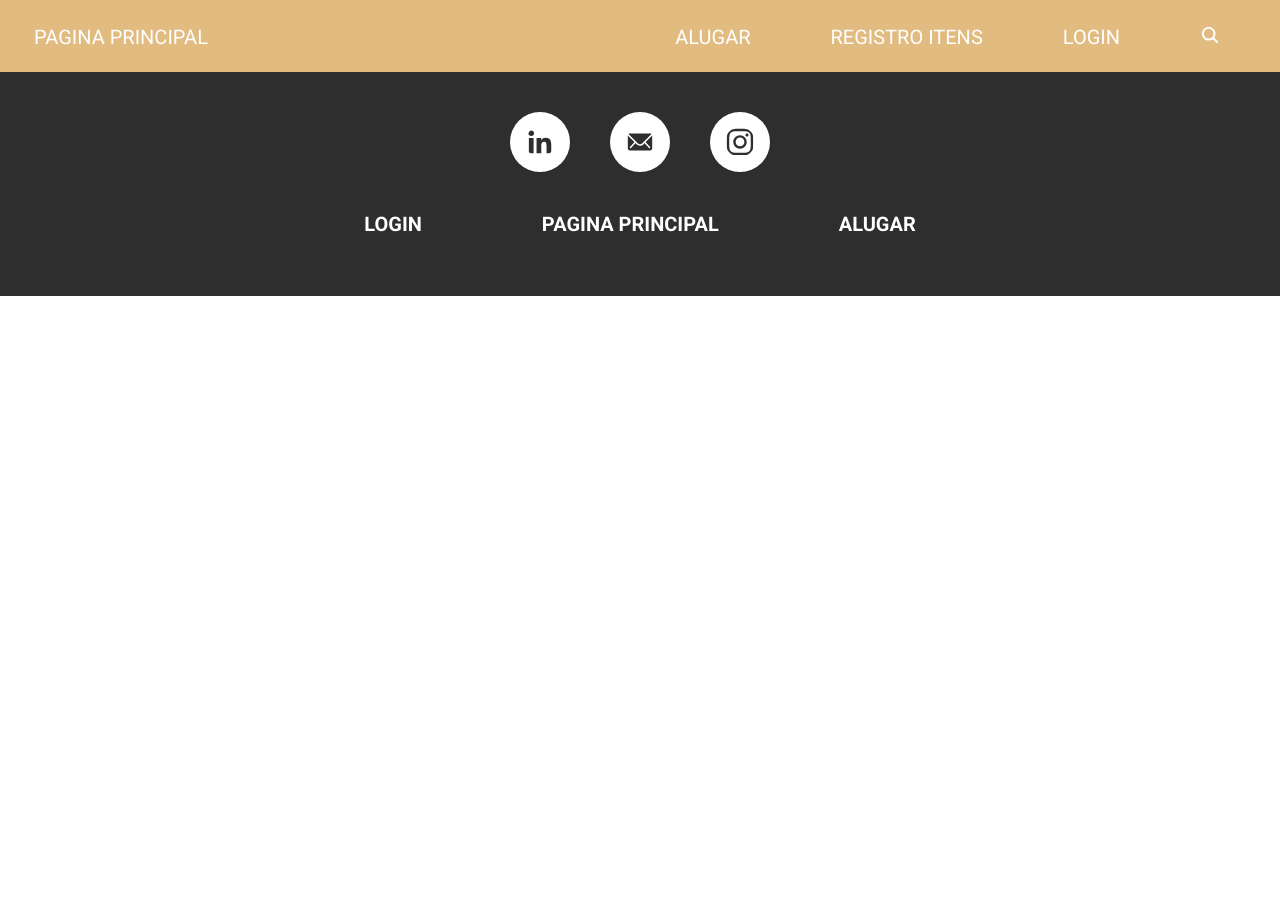
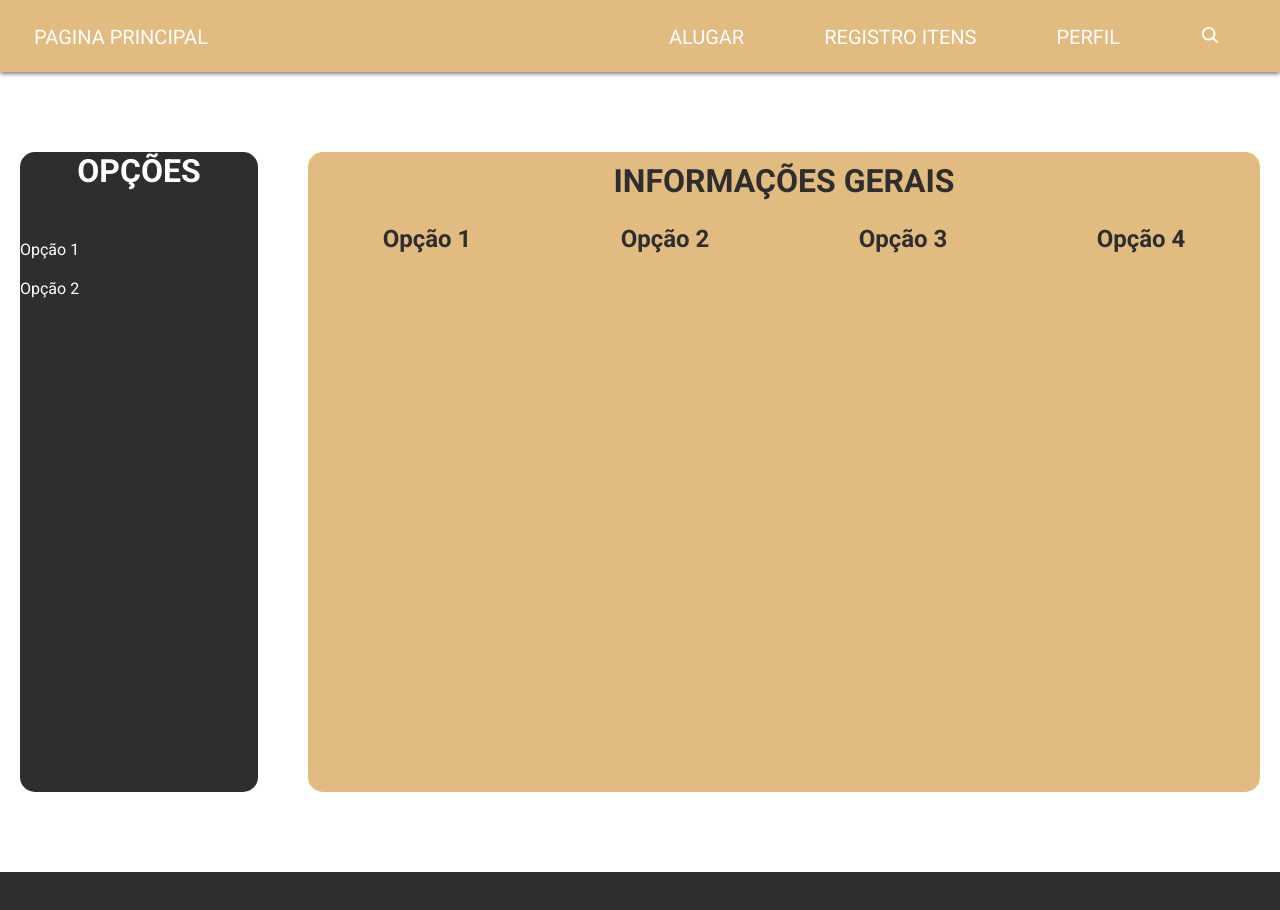
Before and after one commit to jhdh26/unreleased, a React (Vite) app: page /perfil in a window 1280 px wide. Shown: the top 910 px of the page. Before the commit the page ends 800 px from the top, so only its background shows below. Built offline with nearby package versions, Linux system fonts and the light colour scheme.

Commit message:
fix: add Perfil and att some routs

```diff
--- a/src/App.jsx
+++ b/src/App.jsx
@@ -1,26 +1,40 @@
-import { BrowserRouter, Routes, Route } from 'react-router-dom'
+import { BrowserRouter, Routes, Route, useLocation } from 'react-router-dom'
 import Header from './components/Header'
 import Login from './pages/Login'
 import Alugar from './pages/Alugar'
 import RegistroItens from './pages/RegistroItens'
 import Principal from './pages/Principal'
 import Footer from './components/Footer'
+import Perfil from './pages/Perfil'
+
+function Layout() {
+  const location = useLocation();
+
+  const hideHeaderFooter = location.pathname === '/';
+
+  return (
+    <div>
+      {!hideHeaderFooter && <Header />}
+      <Routes>
+        <Route path='/' element={<Login />} />
+        <Route path='registroitens' element={<RegistroItens />} />
+        <Route path='principal' element={<Principal />} />
+        <Route path='alugar' element={<Alugar />} />
+        <Route path='perfil' element={<Perfil/>} />
+      </Routes>
+      {!hideHeaderFooter && <Footer />}
+    </div>
+  );
+}
 
 function App() {
   return (
     <div className="App">
       <BrowserRouter>
-        <Header />
-        <Routes>
-          <Route path='/' element={<Principal/>}/>
-          <Route path='registroitens' element={<RegistroItens/>} />
-          <Route path='login' element={<Login />} />
-          <Route path='alugar' element={<Alugar />} />
-        </Routes>
-        <Footer/>
+        <Layout />
       </BrowserRouter>
     </div>
-  )
+  );
 }
 
-export default App
+export default App;
--- a/src/components/Button/index.jsx
+++ b/src/components/Button/index.jsx
@@ -1,10 +1,9 @@
 import './Button.css'
-import { useNavigate } from 'react-router-dom'
 
 const Button = (props) =>{
     return(
         <div className="main-button">
-            <button className='button' type='button' value='value'>{props.text}</button>
+            <button className='button' onClick={props.onClick} type='button' value='value'>{props.text}</button>
         </div>
     )
 }
--- a/src/components/Footer/Footer.css
+++ b/src/components/Footer/Footer.css
@@ -38,12 +38,13 @@
     padding: 40px;
 }
 
-.footer-text>h1 {
+.footer-text>a {
     font-size: 20px;
     color: white;
     text-transform: uppercase;
+    text-decoration: none;
 }
 
-.footer-text>h1:hover {
+.footer-text>a:hover {
     text-decoration: underline;
 }
--- a/src/components/Footer/index.jsx
+++ b/src/components/Footer/index.jsx
@@ -1,23 +1,50 @@
 import './Footer.css'
+
+import { Link } from 'react-router-dom';
 
 import { FaInstagram } from "react-icons/fa";
 import { IoIosMail } from "react-icons/io";
 import { BiLogoLinkedin } from "react-icons/bi";
+import { FaWhatsapp } from "react-icons/fa";
 
 const Footer = () => {
     return (
         <footer className='main-footer'>
             <div className="footer-icons">
-                <BiLogoLinkedin />
-                <IoIosMail />
-                <FaInstagram />
+                <a
+                    href='https://www.linkedin.com/in/joao-henrique-duarte-heindyk-5594621ba/'
+                    target="_blank"
+                    rel="noopener noreferrer"
+                >
+                    <BiLogoLinkedin />
+                </a>
+                <a
+                    href=''
+                    target="_blank"
+                    rel="noopener noreferrer"
+                >
+                    <IoIosMail />
+                </a>
+                <a
+                    href='https://www.instagram.com/heindyk_joao/'
+                    target="_blank"
+                    rel="noopener noreferrer"
+                >
+                    <FaInstagram />
+                </a>
+                <a
+                    href='https://wa.me/5541991316392'
+                    target="_blank"
+                    rel="noopener noreferrer"
+                >
+                    <FaWhatsapp />
+                </a>
             </div>
             <div className="footer-text">
-                <h1>Login</h1>
-                <h1>Pagina principal</h1>
-                <h1>Alugar</h1>
+                <Link to='/principal'>Home</Link>
+                <Link to='/alugar'>Alugar</Link>
+                <Link to='/perfil'>Perfil</Link>
             </div>
-            <h1></h1>
         </footer>
     )
 }
--- a/src/components/FormLogin/index.jsx
+++ b/src/components/FormLogin/index.jsx
@@ -2,13 +2,20 @@ import { useState } from 'react';
 import './FormLogin.css';
 import InputText from '../InputText';
 import Button from '../Button';
+import { useNavigate } from 'react-router-dom';
 
 const FormLogin = () => {
     const [isLoginVisible, setIsLoginVisible] = useState(false);
 
     const handleSwitchForm = () => {
-        setIsLoginVisible(prev => !prev);
-    };
+        setIsLoginVisible(prev => !prev)
+    }
+
+    const navigate = useNavigate()
+    const onButtonHandle = (event) => {
+        event.preventDefault()
+        navigate('/principal')
+    }
 
     return (
         <div className="main-form">
@@ -31,6 +38,7 @@ const FormLogin = () => {
                         placeholder='Insira a senha novamente'
                     />
                     <Button
+                        onClick={onButtonHandle}
                         text='criar'
                     />
                     <div className="account-container">
@@ -42,7 +50,7 @@ const FormLogin = () => {
                 </div>
             </div>
             <div className={`right-form ${isLoginVisible ? 'visible' : ''}`}>
-                <div className="register-card">
+                <form className="register-card">
                     <h1>LOGIN</h1>
                     <InputText
                         label='Email'
@@ -56,6 +64,7 @@ const FormLogin = () => {
                         placeholder='Digite aqui sua senha'
                     />
                     <Button
+                        onClick={onButtonHandle}
                         text='entrar'
                     />
                     <div className="account-container">
@@ -64,7 +73,7 @@ const FormLogin = () => {
                             Cadastre-se aqui
                         </label>
                     </div>
-                </div>
+                </form>
             </div>
         </div>
     );
--- a/src/components/Header/index.jsx
+++ b/src/components/Header/index.jsx
@@ -1,19 +1,21 @@
 import { Link } from "react-router-dom"
 import './Header.css'
 import { IoSearch } from "react-icons/io5"
+import ScrollTop from '../ScrollTop'
 
 const Header = () => {
     return (
         <div className="main-header">
             <header>
                 <div className="left-header">
-                    <Link to='/'>Pagina Principal</Link>
+                    <Link to='/principal'>Pagina Principal</Link>
                 </div>
                 <nav>
                     <div className="right-header">
+                        <ScrollTop/>
                         <Link to='/alugar'>Alugar</Link>
                         <Link to='/registroitens'>Registro Itens</Link>
-                        <Link to='/login'>Login</Link>
+                        <Link to='/perfil'>Perfil</Link>
                         <IoSearch className="icon-search"/>
                     </div>
                 </nav>
--- /dev/null
+++ b/src/components/PersonalProfile/PersonalProfile.css
@@ -0,0 +1,56 @@
+.main-personalprofile{
+    position: relative;
+    width: 100vw;
+    height: 100vh; /*cima*/
+    display: flex;
+    align-items: center;
+    justify-content: space-around;
+    overflow: hidden;
+    gap: 50px;
+}
+
+.left-personalprofile{
+    flex: 1;
+    height: 80vh;
+    background-color: #2e2e2e;
+    color: white;
+    margin-left: 20px;
+    border-radius: 15px;
+}
+
+.left-personalprofile > h1{
+    text-align: center;
+}
+
+.content-left{
+    padding-top: 50px;
+    display: flex;
+    flex-direction: column;
+    text-align: left;
+    gap: 20px;
+}
+
+.right-personalprofile{
+    flex: 4;
+    height: 80vh;
+    background-color: #E1BB80;
+    color: #2e2e2e;
+    margin-right: 20px;
+    border-radius: 15px;
+}
+
+.right-personalprofile>h1{
+    padding-top: 10px;
+    text-align: center;
+    text-transform: uppercase;
+}
+
+.content-right{
+
+}
+
+.right-options{
+    padding-top: 25px;
+    display: flex;
+    justify-content: space-around;
+}
--- /dev/null
+++ b/src/components/PersonalProfile/index.jsx
@@ -0,0 +1,28 @@
+import './PersonalProfile.css'
+
+const PersonalProfile = () => {
+    return (
+        <div className="main-personalprofile">
+            <div className="left-personalprofile">
+                <h1>OPÇÕES</h1>
+                <div className="content-left">
+                    <p>Opção 1</p>
+                    <p>Opção 2</p>
+                </div>
+            </div>
+            <div className="right-personalprofile">
+                <h1>Informações gerais</h1>
+                <div className="content-right">
+                    <div className="right-options">
+                        <h2>Opção 1</h2>
+                        <h2>Opção 2</h2>
+                        <h2>Opção 3</h2>
+                        <h2>Opção 4</h2>
+                    </div>
+                </div>
+            </div>
+        </div>
+    )
+}
+
+export default PersonalProfile
--- /dev/null
+++ b/src/components/ScrollTop/index.jsx
@@ -0,0 +1,14 @@
+import { useEffect } from "react";
+import { useLocation } from "react-router-dom";
+
+const ScrollTop = () => {
+    const { pathname } = useLocation();
+
+    useEffect(() => {
+        window.scrollTo(0, 0);
+    }, [pathname]);
+
+    return null;
+}
+
+export default ScrollTop;
--- /dev/null
+++ b/src/pages/Perfil/index.jsx
@@ -0,0 +1,13 @@
+import './Perfil.css'
+
+import PersonalProfile from '../../components/PersonalProfile'
+
+const Perfil = () => {
+    return (
+        <div className="main-perfil">
+            <PersonalProfile />
+        </div>
+    )
+}
+
+export default Perfil
```
Also changed, not shown: src/pages/Perfil/Perfil.css (added).
